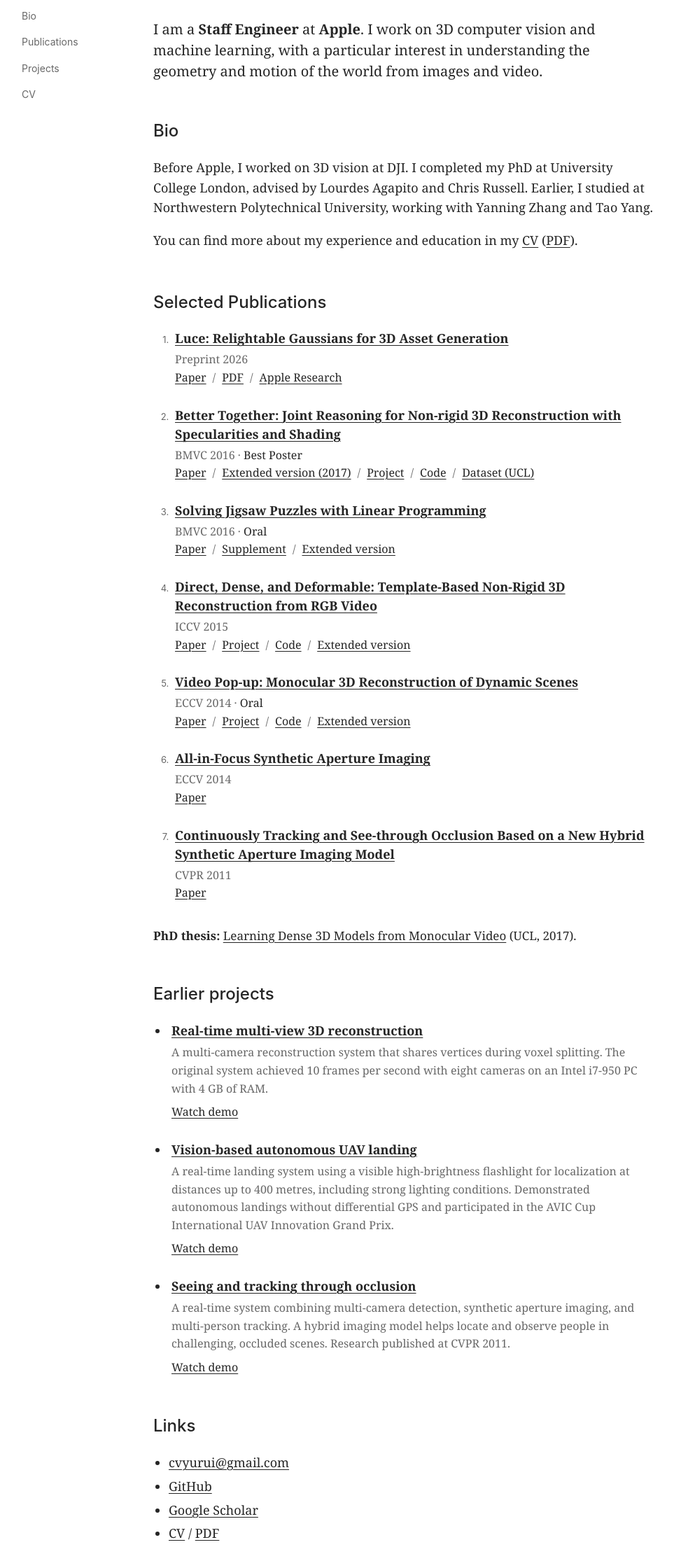
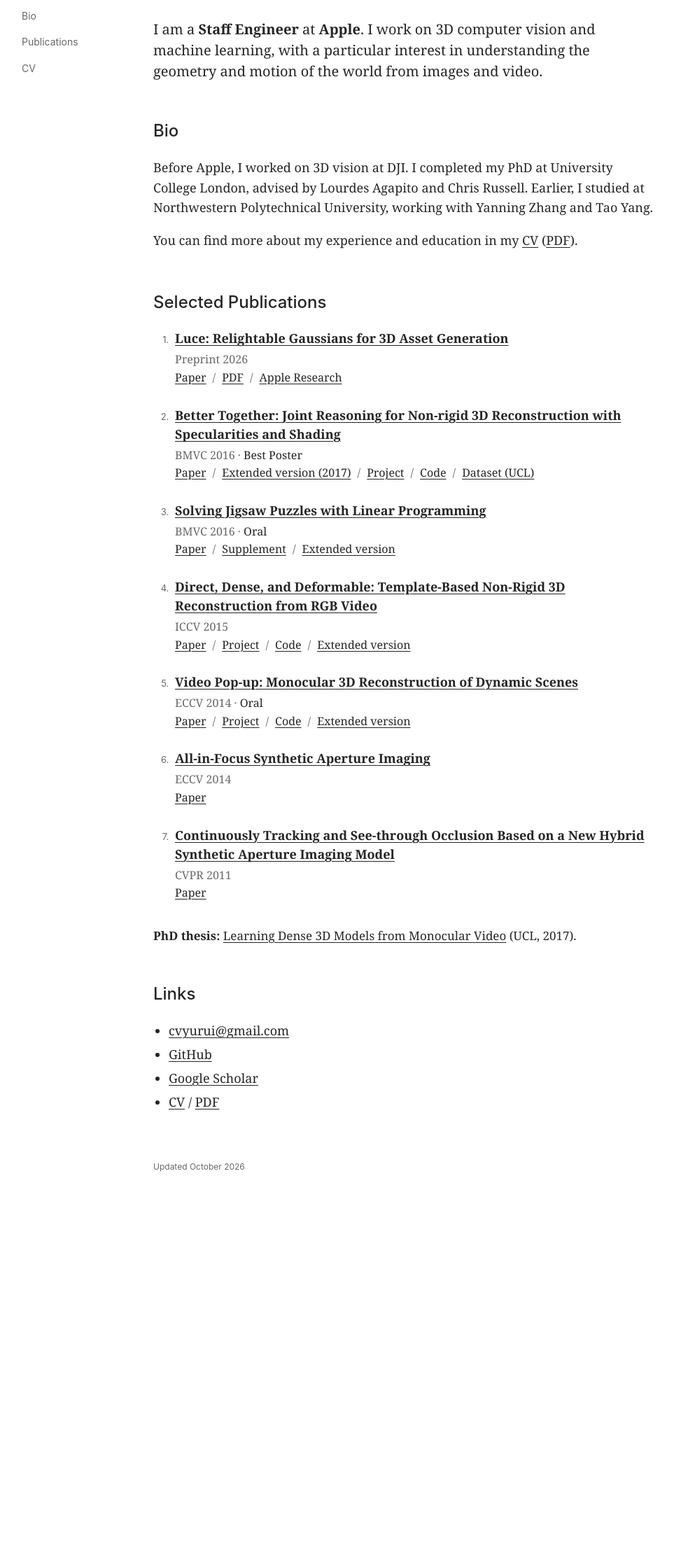
Before and after one commit to cvfish/cvfish.github.io, a plain HTML site: page public/index.html in a window 1280 px wide. Shown: the part 120-2360 px from the top of the page at 70% size, without its empty margins (157-1120 px from the left). After the commit the page ends 1826 px from the top, so only its background shows below. Drawn offline with Linux system fonts and the light colour scheme.

Commit message:
Regenerate pages without homepage projects section

```diff
--- a/public/index.html
+++ b/public/index.html
@@ -3,11 +3,11 @@
 <head>
   <meta charset="utf-8">
   <meta name="viewport" content="width=device-width, initial-scale=1">
-  <meta name="description" content="Rui Yu, Staff Engineer at Apple. 3D computer vision, machine learning, research, and projects.">
+  <meta name="description" content="Rui Yu, Staff Engineer at Apple. 3D computer vision, machine learning, and selected publications.">
   <meta name="theme-color" content="#ffffff">
   <meta property="og:type" content="website">
   <meta property="og:title" content="Rui Yu — Computer Vision &amp; Machine Learning">
-  <meta property="og:description" content="Rui Yu, Staff Engineer at Apple. 3D computer vision, machine learning, research, and projects.">
+  <meta property="og:description" content="Rui Yu, Staff Engineer at Apple. 3D computer vision, machine learning, and selected publications.">
   <meta property="og:image" content="https://cvfish.github.io/ryu_files/circle.png">
   <meta property="og:url" content="https://cvfish.github.io/">
   <title>Rui Yu — Computer Vision &amp; Machine Learning</title>
@@ -25,7 +25,6 @@
         <a href="index.html">Home</a>
         <a href="index.html#bio">Bio</a>
         <a href="index.html#publications">Publications</a>
-        <a href="index.html#projects">Projects</a>
         <a href="cv.html">CV</a>
       </nav>
   </header>
@@ -57,10 +56,6 @@
       <p class="pub-meta">CVPR 2011</p>
       <div class="pub-links"><a href="papers/CVPR2011.pdf">Paper</a></div></li></ol>
       <p class="thesis"><strong>PhD thesis:</strong> <a href="papers/thesis_RuiYu.pdf">Learning Dense 3D Models from Monocular Video</a> (UCL, 2017).</p></section>
-    <section id="projects"><h2>Earlier projects</h2><ul class="project-list"><li><h3><a href="https://www.youtube.com/watch?v=kFf0hBThsZQ">Real-time multi-view 3D reconstruction</a></h3>
-      <p>A multi-camera reconstruction system that shares vertices during voxel splitting. The original system achieved 10 frames per second with eight cameras on an Intel i7-950 PC with 4 GB of RAM.</p><a href="https://www.youtube.com/watch?v=kFf0hBThsZQ">Watch demo</a></li><li><h3><a href="https://www.youtube.com/watch?v=rYg99jvsnnI">Vision-based autonomous UAV landing</a></h3>
-      <p>A real-time landing system using a visible high-brightness flashlight for localization at distances up to 400 metres, including strong lighting conditions. Demonstrated autonomous landings without differential GPS and participated in the AVIC Cup International UAV Innovation Grand Prix.</p><a href="https://www.youtube.com/watch?v=rYg99jvsnnI">Watch demo</a></li><li><h3><a href="https://www.youtube.com/watch?v=LWBby8u-aKA">Seeing and tracking through occlusion</a></h3>
-      <p>A real-time system combining multi-camera detection, synthetic aperture imaging, and multi-person tracking. A hybrid imaging model helps locate and observe people in challenging, occluded scenes. Research published at CVPR 2011.</p><a href="https://www.youtube.com/watch?v=LWBby8u-aKA">Watch demo</a></li></ul></section>
     <section class="links-section"><h2>Links</h2><ul>
       <li><a href="mailto:cvyurui@gmail.com">cvyurui@gmail.com</a></li>
       <li><a href="https://github.com/cvfish">GitHub</a></li>
```
Also changed, not shown: public/404.html (+1 -2 lines), public/cv.html (+0 -1 lines).
